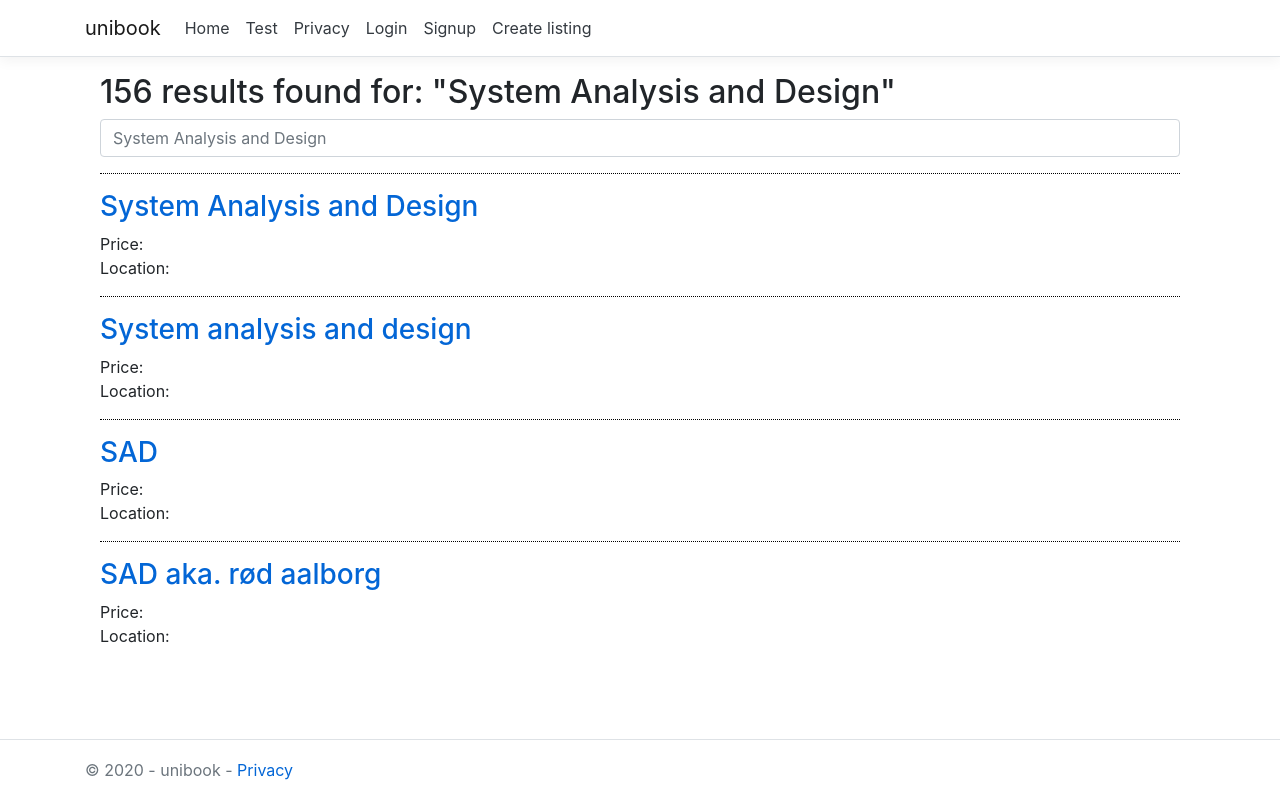
After one commit to bi409f20/unibook, an ASP.NET Core app: page /SearchResults in a window 1280 px wide. The commit adds this page. Run offline with ASP.NET Core 8, Linux system fonts and the light colour scheme.

Commit message:
Search Results og Create listing i header

```diff
--- /dev/null
+++ b/unibook/unibook/Pages/SearchResults.cshtml
@@ -0,0 +1,70 @@
+@page
+@model unibook.Pages.SearchResultsModel
+@{
+    ViewData["Title"] = "SearchResults";
+}
+
+<style>
+    .dotted {
+        border: 1px dotted #000;
+        border-style: none none dotted;
+        color: #000;
+        background-color: #fff;
+    }
+</style>
+<div class="container bootstrap snippet">
+    <div class="row">
+        <div class="col-lg-12">
+            <div class="ibox float-e-margins">
+                <div>
+                    <h2>
+                        156 results found for: <span class="text-navy">"System Analysis and Design"</span>
+                    </h2>
+
+                    <div>
+                        <div class="input-group">
+                            <input type="text" placeholder="System Analysis and Design" name="search" class="form-control input-lg">
+                        </div>
+                    </div>
+
+                    <hr class='dotted' />
+                    <div class="search-result">
+                        <h3><a href="#">System Analysis and Design</a></h3>
+                        <p>
+                            Price:<br />
+                            Location:<br />
+                        </p>
+                    </div>
+
+                    <hr class='dotted' />
+                    <div class="search-result">
+                        <h3><a href="#">System analysis and design</a></h3>
+                        <p>
+                            Price:<br />
+                            Location:<br />
+                        </p>
+                    </div>
+
+                    <hr class='dotted' />
+                    <div class="search-result">
+                        <h3><a href="#">SAD</a></h3>
+                        <p>
+                            Price:<br />
+                            Location:<br />
+                        </p>
+                    </div>
+
+                    <hr class='dotted' />
+                    <div class="search-result">
+                        <h3><a href="#">SAD aka. rød aalborg</a></h3>
+                        <p>
+                            Price:<br />
+                            Location:<br />
+                        </p>
+                    </div>
+
+                </div>
+            </div>
+        </div>
+    </div>
+</div>
--- /dev/null
+++ b/unibook/unibook/Pages/SearchResults.cshtml.cs
@@ -0,0 +1,17 @@
+using System;
+using System.Collections.Generic;
+using System.Linq;
+using System.Threading.Tasks;
+using Microsoft.AspNetCore.Mvc;
+using Microsoft.AspNetCore.Mvc.RazorPages;
+
+namespace unibook.Pages
+{
+    public class SearchResultsModel : PageModel
+    {
+        public void OnGet()
+        {
+
+        }
+    }
+}
--- a/unibook/unibook/Pages/Shared/_Layout.cshtml
+++ b/unibook/unibook/Pages/Shared/_Layout.cshtml
@@ -32,6 +32,9 @@
                         <li class="nav-item">
                             <a class="nav-link text-dark" asp-area="" asp-page="/Signup">Signup</a>
                         </li>
+                        <li class="nav-item">
+                            <a class="nav-link text-dark" asp-area="" asp-page="/CreateListing">Create listing</a>
+                        </li>
                     </ul>
                 </div>
             </div>
```
